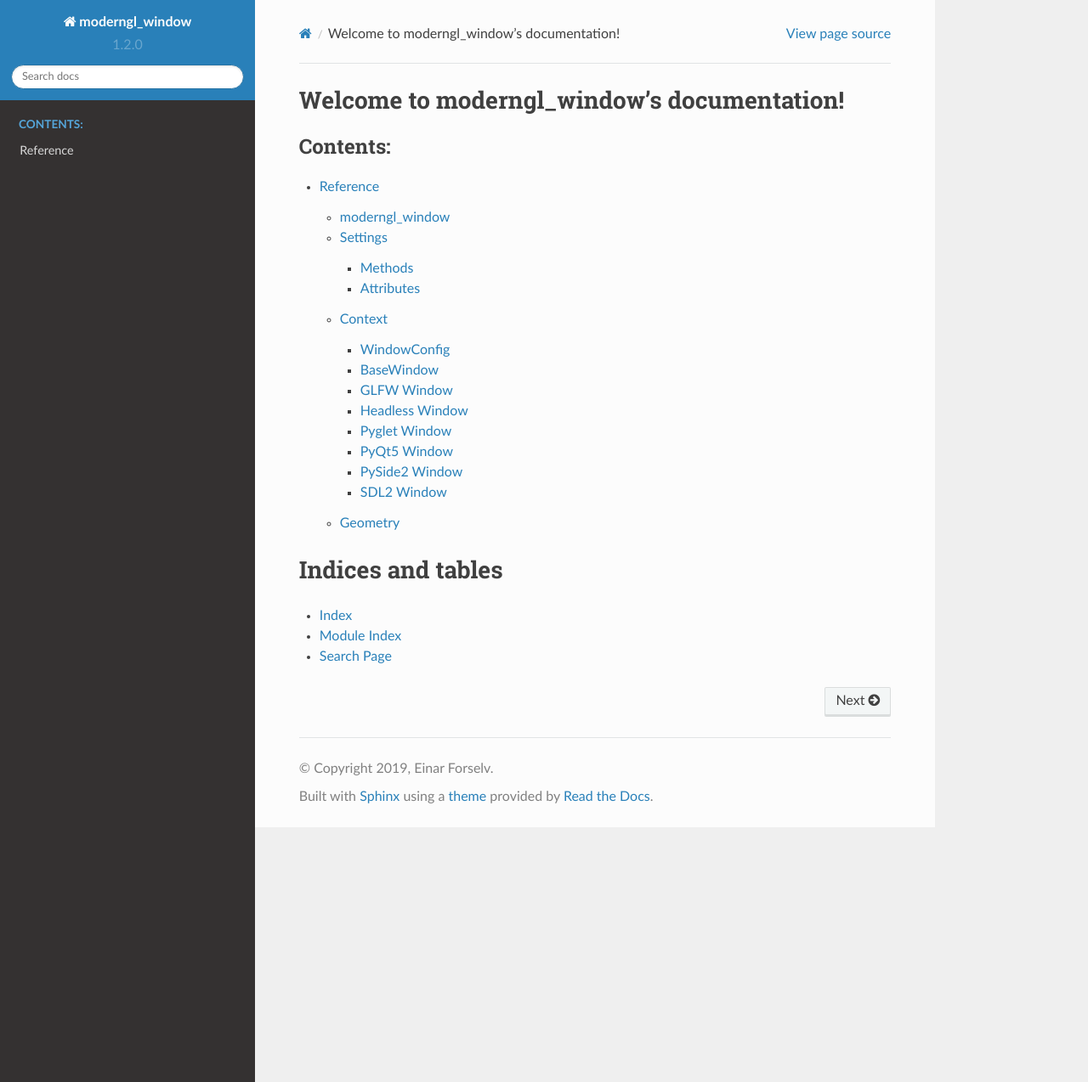
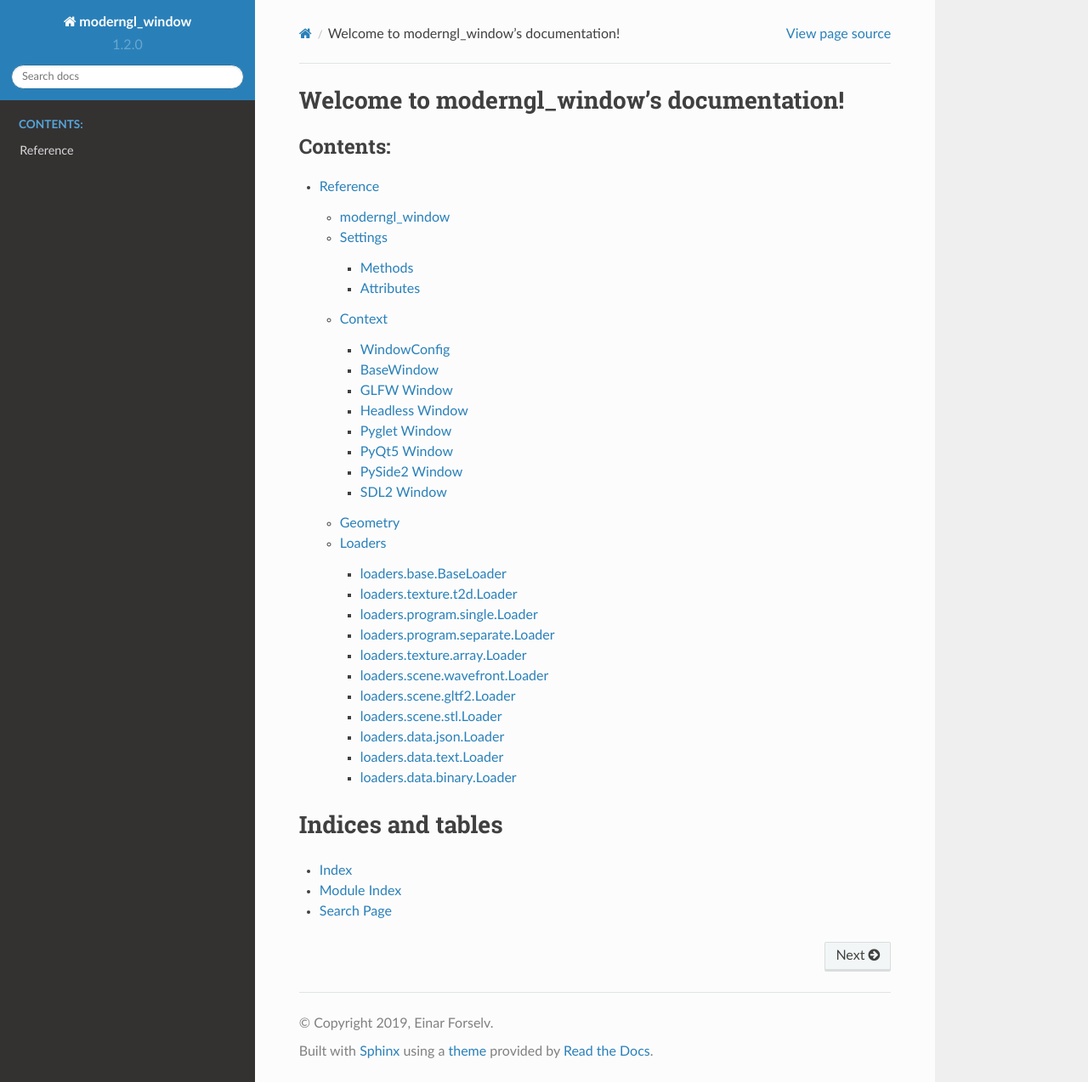
Before and after one commit to moderngl/moderngl-window, a Sphinx documentation site: the page built from docs/index.rst, in a window 1280 px wide and 1274 px high. Shown: the whole window at 85% size. Built offline with Sphinx 7.4.7 and the Read the Docs theme 2.0.0, drawn with Linux system fonts in a browser that asks for light colours.

Commit message:
Link loader docs into main document

```diff
--- a/docs/reference/index.rst
+++ b/docs/reference/index.rst
@@ -9,3 +9,4 @@
    settings.conf.settings
    context/index
    geometry
+   loaders/index
--- /dev/null
+++ b/docs/reference/loaders/index.rst
@@ -0,0 +1,18 @@
+
+Loaders
+=======
+
+.. toctree::
+   :maxdepth: 2
+
+   base.rst
+   t2d
+   single
+   separate
+   array
+   wavefront
+   gltf2
+   stl
+   json
+   text
+   binary
```
